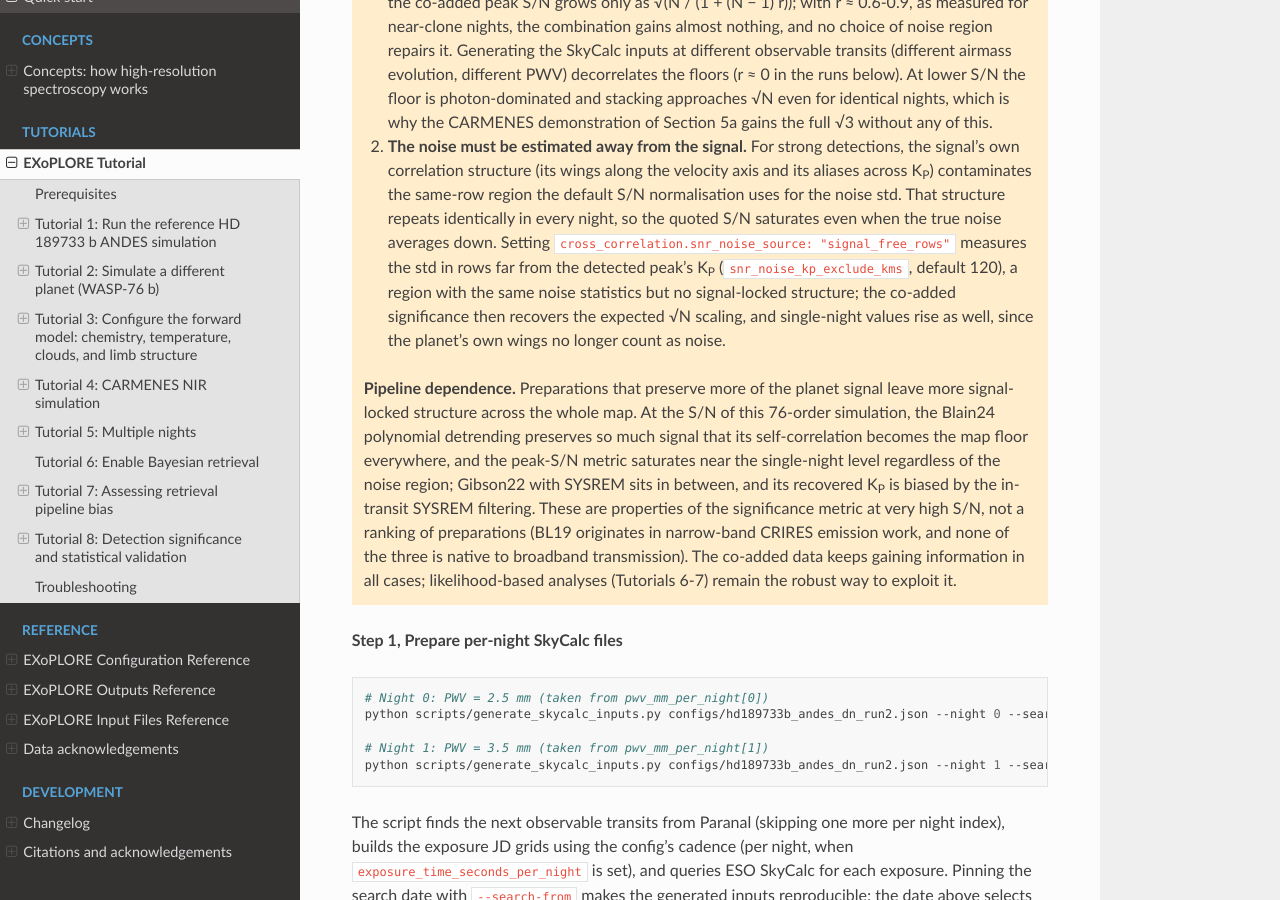
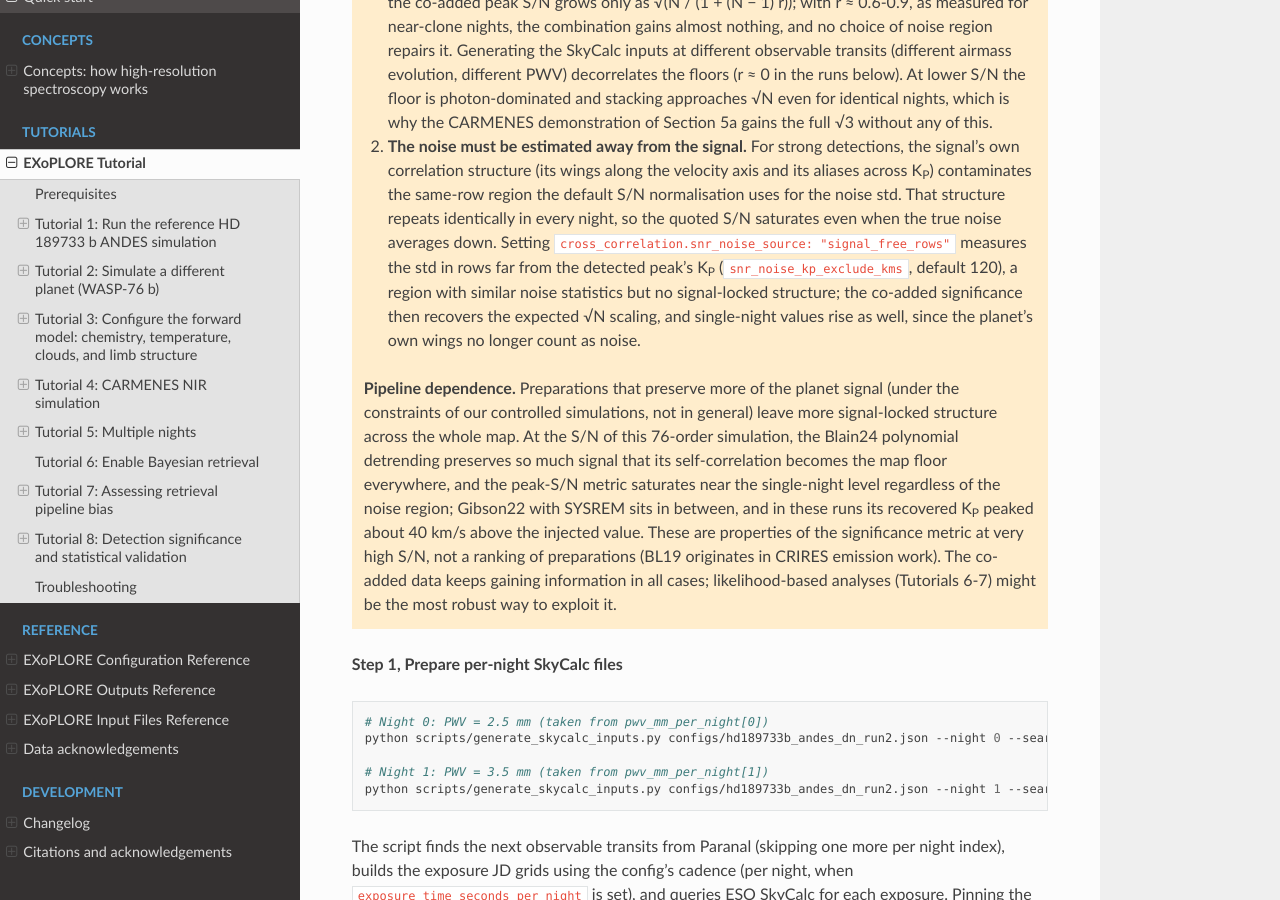
Before and after one commit to asanchezlopezIAA/EXoPLORE, a Sphinx documentation site: the page built from docs/tutorial.md, in a window 1280 px wide and 900 px high, scrolled down 24277 px. Built offline with Sphinx 7.4.7 and the Read the Docs theme 3.1.0, drawn with Linux system fonts in a browser that asks for light colours.

Commit message:
Docs: refine multi-night caution box wording

```diff
--- a/docs/tutorial.md
+++ b/docs/tutorial.md
@@ -618,9 +618,9 @@ Set `specific_event: true` so that per-night Julian dates from the files are use
 
 1. **The nights must differ genuinely.** If the per-night telluric inputs describe near-identical nights (same airmass evolution, only rescaled depths), the preparation leaves the same residual floor in every night's Kp-V<sub>rest</sub> map. For N nights whose off-peak floors correlate at r, the co-added peak S/N grows only as √(N / (1 + (N − 1) r)); with r ≈ 0.6-0.9, as measured for near-clone nights, the combination gains almost nothing, and no choice of noise region repairs it. Generating the SkyCalc inputs at different observable transits (different airmass evolution, different PWV) decorrelates the floors (r ≈ 0 in the runs below). At lower S/N the floor is photon-dominated and stacking approaches √N even for identical nights, which is why the CARMENES demonstration of Section 5a gains the full √3 without any of this.
 
-2. **The noise must be estimated away from the signal.** For strong detections, the signal's own correlation structure (its wings along the velocity axis and its aliases across K<sub>P</sub>) contaminates the same-row region the default S/N normalisation uses for the noise std. That structure repeats identically in every night, so the quoted S/N saturates even when the true noise averages down. Setting `cross_correlation.snr_noise_source: "signal_free_rows"` measures the std in rows far from the detected peak's K<sub>P</sub> (`snr_noise_kp_exclude_kms`, default 120), a region with the same noise statistics but no signal-locked structure; the co-added significance then recovers the expected √N scaling, and single-night values rise as well, since the planet's own wings no longer count as noise.
+2. **The noise must be estimated away from the signal.** For strong detections, the signal's own correlation structure (its wings along the velocity axis and its aliases across K<sub>P</sub>) contaminates the same-row region the default S/N normalisation uses for the noise std. That structure repeats identically in every night, so the quoted S/N saturates even when the true noise averages down. Setting `cross_correlation.snr_noise_source: "signal_free_rows"` measures the std in rows far from the detected peak's K<sub>P</sub> (`snr_noise_kp_exclude_kms`, default 120), a region with similar noise statistics but no signal-locked structure; the co-added significance then recovers the expected √N scaling, and single-night values rise as well, since the planet's own wings no longer count as noise.
 
-**Pipeline dependence.** Preparations that preserve more of the planet signal leave more signal-locked structure across the whole map. At the S/N of this 76-order simulation, the Blain24 polynomial detrending preserves so much signal that its self-correlation becomes the map floor everywhere, and the peak-S/N metric saturates near the single-night level regardless of the noise region; Gibson22 with SYSREM sits in between, and its recovered K<sub>P</sub> is biased by the in-transit SYSREM filtering. These are properties of the significance metric at very high S/N, not a ranking of preparations (BL19 originates in narrow-band CRIRES emission work, and none of the three is native to broadband transmission). The co-added data keeps gaining information in all cases; likelihood-based analyses (Tutorials 6-7) remain the robust way to exploit it.
+**Pipeline dependence.** Preparations that preserve more of the planet signal (under the constraints of our controlled simulations, not in general) leave more signal-locked structure across the whole map. At the S/N of this 76-order simulation, the Blain24 polynomial detrending preserves so much signal that its self-correlation becomes the map floor everywhere, and the peak-S/N metric saturates near the single-night level regardless of the noise region; Gibson22 with SYSREM sits in between, and in these runs its recovered K<sub>P</sub> peaked about 40 km/s above the injected value. These are properties of the significance metric at very high S/N, not a ranking of preparations (BL19 originates in CRIRES emission work). The co-added data keeps gaining information in all cases; likelihood-based analyses (Tutorials 6-7) might be the most robust way to exploit it.
 ::::
 
 **Step 1, Prepare per-night SkyCalc files**
```
